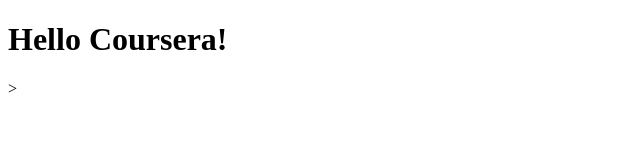
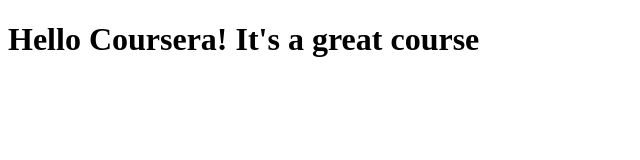
Before and after one commit to KAWTARDAKHAM/coursera-test, a plain HTML site: page site-web/index.html in a window 1280 px wide. Shown: the whole page, without its empty margins (0-640 px from the left). Drawn offline with Linux system fonts and the light colour scheme.

Commit message:
Adding a change

```diff
--- a/site-web/index.html
+++ b/site-web/index.html
@@ -4,6 +4,6 @@
 	<title> Hello Coursera!</title>
 </head>
 <body>
-<h1>Hello Coursera!</h1>>
+<h1>Hello Coursera! It's a great course </h1>
 </body>
 </html>
```
